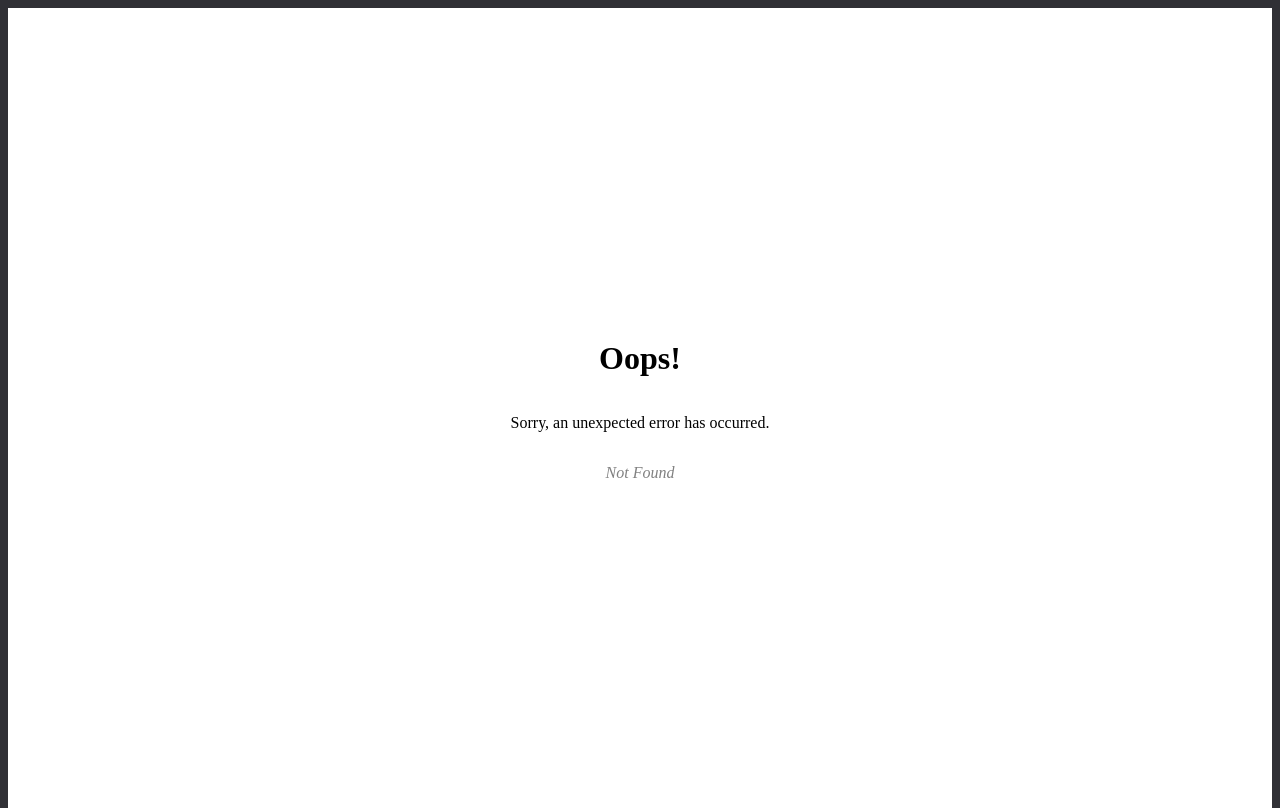
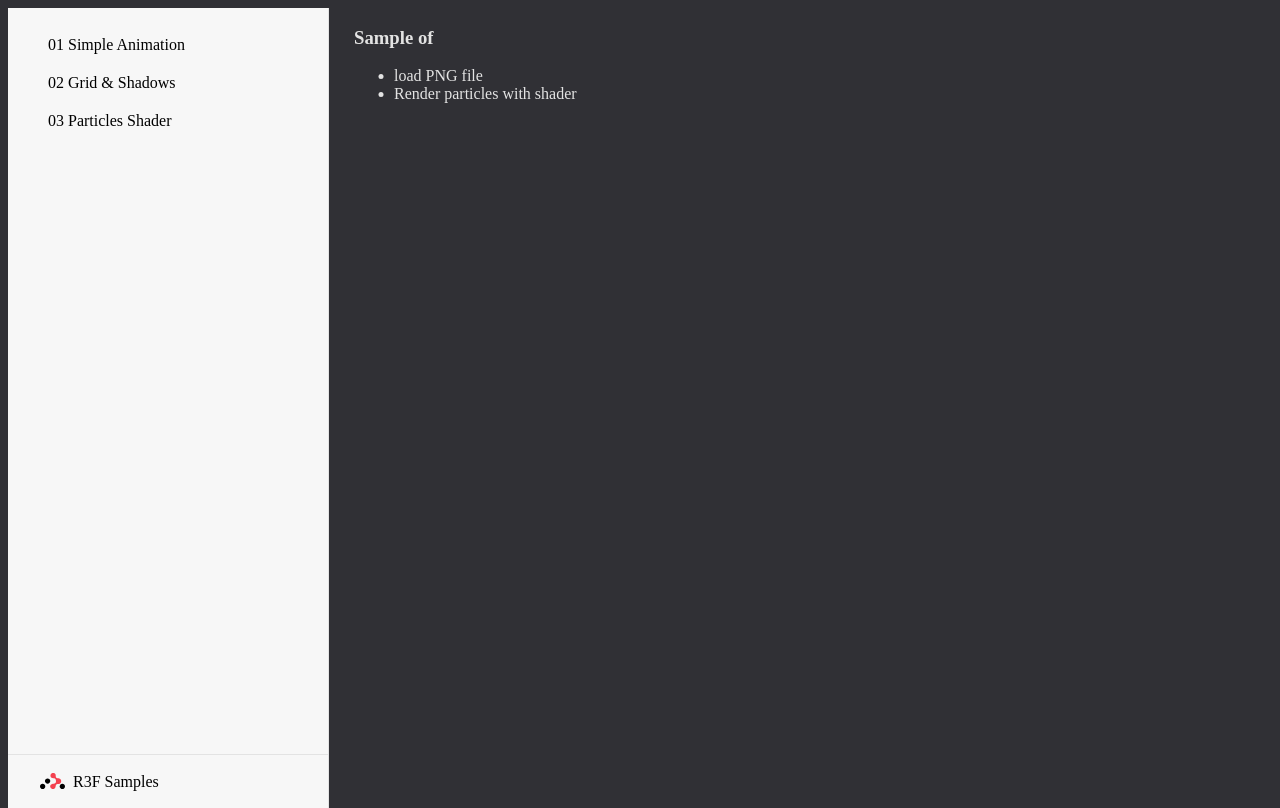
Before and after one commit to rc-bellergy/R3F-samples, a React (Vite) app: page /samples/03 in a window 1280 px wide. Before the commit this address had no page. Built offline with nearby package versions, Linux system fonts and the light colour scheme.

Commit message:
create sample 03

```diff
--- a/src/index.jsx
+++ b/src/index.jsx
@@ -7,6 +7,7 @@ import { createBrowserRouter, RouterProvider, } from 'react-router-dom'
 import ErrorPage from './error-page'
 import Sample01 from './pages/sample-01.jsx'
 import Sample02 from './pages/sample-02.jsx'
+import Sample03 from './pages/sample-03.jsx'
 
 import './style.css'
 
@@ -24,6 +25,10 @@ const router = createBrowserRouter([
                 path: 'samples/02',
                 element: <Sample02 />
             },
+            {
+                path: 'samples/03',
+                element: <Sample03 />
+            },
         ],
     },
 
--- /dev/null
+++ b/src/pages/sample-03.jsx
@@ -0,0 +1,26 @@
+import { memo } from 'react'
+import { AccumulativeShadows, RandomizedLight, OrbitControls, Html } from '@react-three/drei'
+
+
+
+export default function Sample02() {
+
+    return <>
+        <OrbitControls makeDefault />
+
+        {/* Descriptions */}
+        <Html wrapperClass={'description'} fullscreen>
+            <h3>Sample of</h3>
+            <ul>
+                <li>load PNG file</li>
+                <li>Render particles with shader</li>
+            </ul>
+        </Html>
+    </>
+}
+
+const Shadows = memo(() => (
+    <AccumulativeShadows temporal frames={100} color="#9d4b4b" colorBlend={0.5} alphaTest={0.9} scale={20}>
+        <RandomizedLight amount={8} radius={4} position={[5, 5, -10]} />
+    </AccumulativeShadows>
+))
--- a/src/routes/root.jsx
+++ b/src/routes/root.jsx
@@ -10,10 +10,13 @@ export default function Root() {
                 <nav>
                     <ul>
                         <li>
-                            <Link to={`/samples/01`}>Simple Animation</Link>
+                            <Link to={`/samples/01`}>01 Simple Animation</Link>
                         </li>
                         <li>
-                            <Link to={`/samples/02`}>Grid & Shadows </Link>
+                            <Link to={`/samples/02`}>02 Grid & Shadows </Link>
+                        </li>
+                        <li>
+                            <Link to={`/samples/03`}>03 Particles Shader </Link>
                         </li>
                     </ul>
                 </nav>
```
Also changed, not shown: src/utils/decode_png.js (added, +45 -0 lines).
